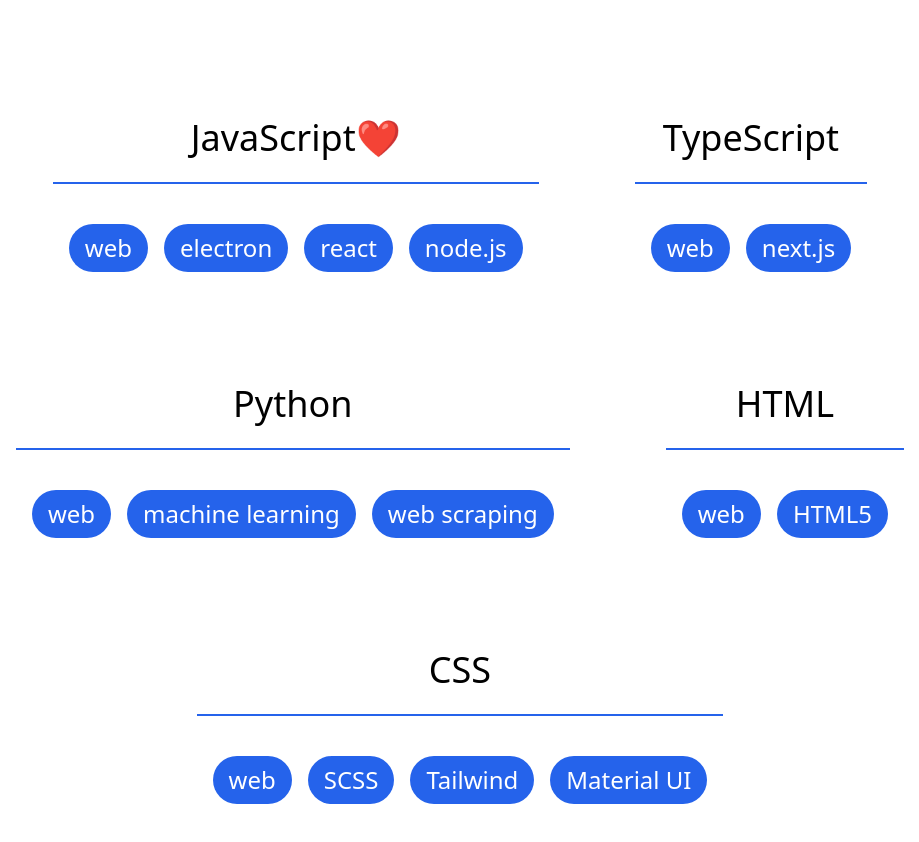
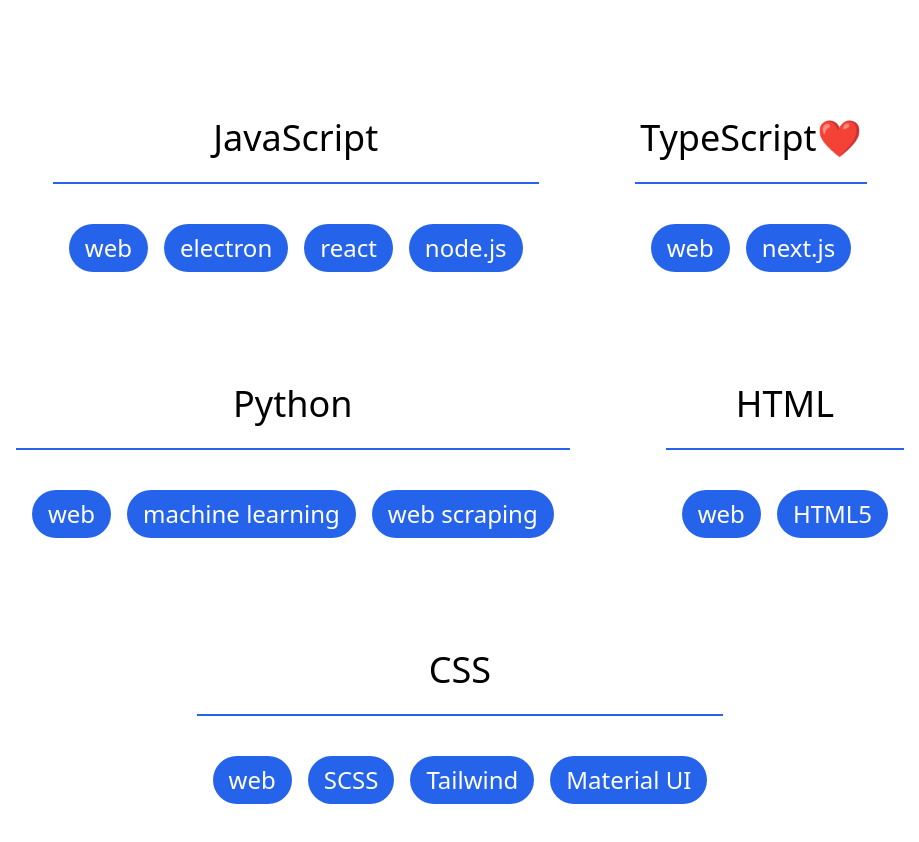
Before and after one commit to chi1180/portfolio, a Next.js app: page /skills in a window 1280 px wide. Shown: the part 1658-2500 px from the top of the page, without its empty margins (180-1099 px from the left). Built offline with nearby package versions, Linux system fonts and the light colour scheme.

Commit message:
change my favorite programming language as TS

```diff
--- a/app/skills/page.tsx
+++ b/app/skills/page.tsx
@@ -63,11 +63,11 @@
           <div className="px-4 sm:px-24 py-6 sm:py-12 flex flex-wrap gap-12 sm:gap-24 justify-center">
             {[
               {
-                name: "JavaScript❤️",
+                name: "JavaScript",
                 tags: ["web", "electron", "react", "node.js"],
               },
               {
-                name: "TypeScript",
+                name: "TypeScript❤️",
                 tags: ["web", "next.js"],
               },
               {
```
